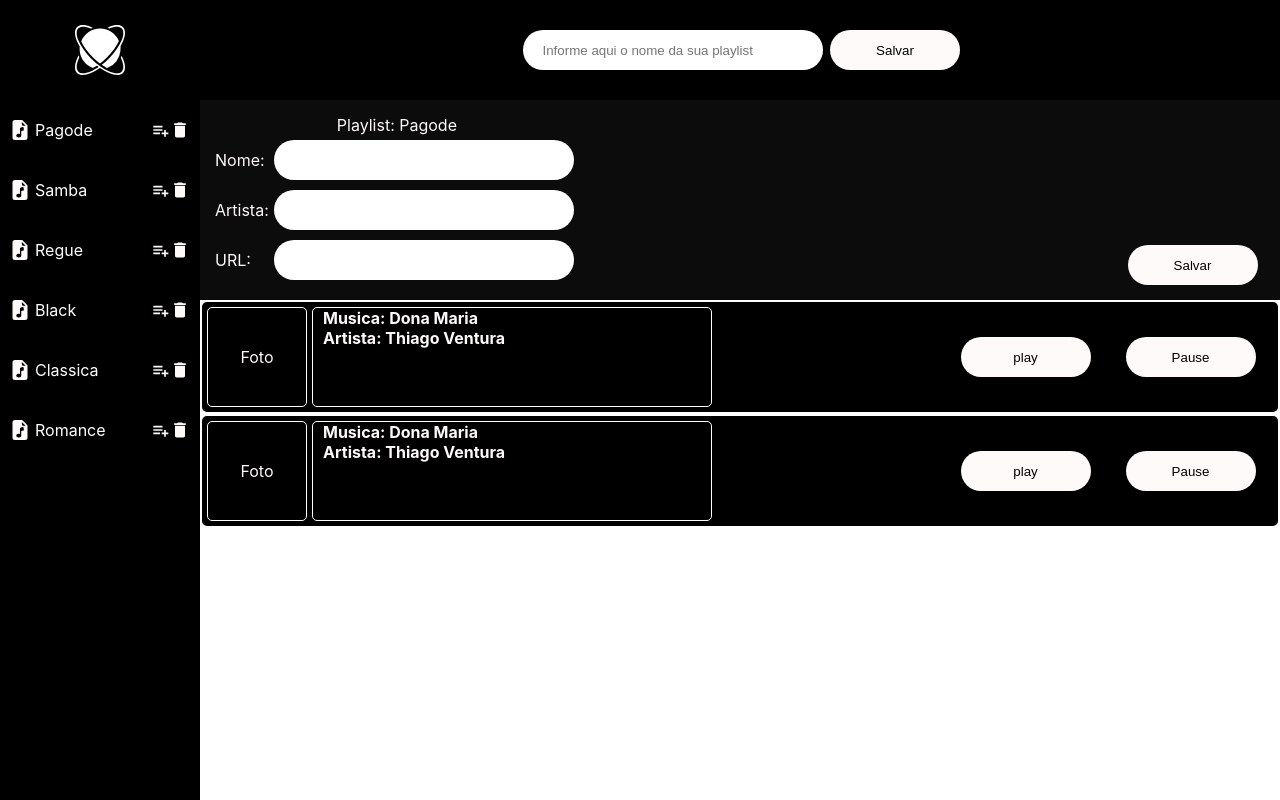
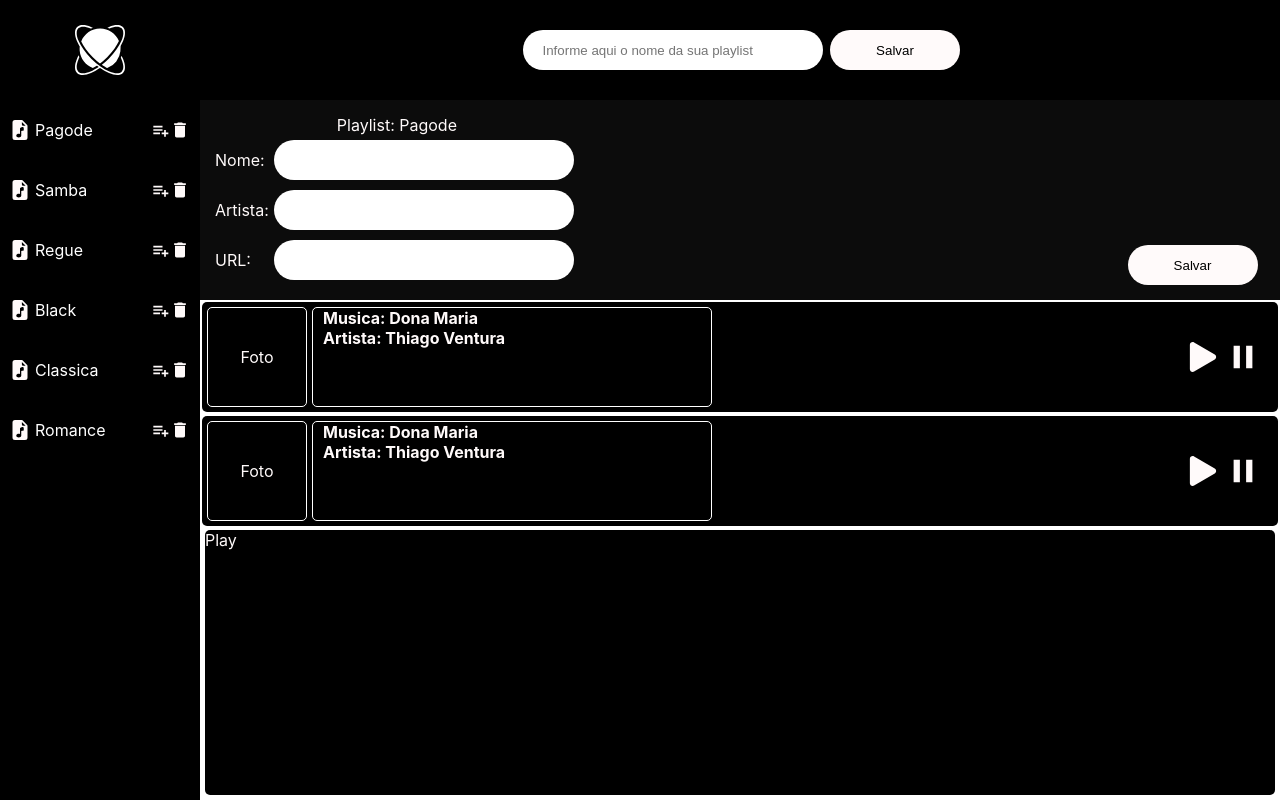
Before and after one commit to future4code/guimaraes-Robson-Ribeiro, a React (Create React App) app in the folder modulo1/projeto-labefy/: page / in a window 1280 px wide. Built offline with nearby package versions, Linux system fonts and the light colour scheme.

Commit message:
finalizado layout PlayListDetails

```diff
--- a/modulo1/projeto-labefy/src/components/Button/index.js
+++ b/modulo1/projeto-labefy/src/components/Button/index.js
@@ -5,7 +5,13 @@ import * as S from './styles';
 class Button extends React.Component{
     render(){
         return (<S.Container className={`main-btn-${this.props.className}`} >
-                    <S.Button className={this.props.className}>{this.props.children}</S.Button>
+                    <S.Button
+                        className={this.props.className}
+                        width={this.props.width}
+                        radius={this.props.radius}
+                    >
+                        {this.props.children}
+                    </S.Button>
                 </S.Container>
                 )
     }
--- a/modulo1/projeto-labefy/src/components/Button/styles.js
+++ b/modulo1/projeto-labefy/src/components/Button/styles.js
@@ -19,9 +19,9 @@ export const Button = styled.button`
     justify-content: center;
 
     height: 40px;
-    width: 130px;
+    width: ${ props => props.width? props.width : '130px'}; //130px;
 
-    border-radius: 500px;
+    border-radius: ${ props => props.radius? props.radius : '500px'}; ;
 
     background-color: var(--Snow);
     color: var(--Black);
--- a/modulo1/projeto-labefy/src/components/PlayList/index.js
+++ b/modulo1/projeto-labefy/src/components/PlayList/index.js
@@ -4,11 +4,14 @@ import React from "react";
 import PlayListInfo from "../PlayListInfo";
 import PlayListAdd from "../PlayListAdd";
 import PlayListDetails from "../PlayListDetails";
+import PlayListPlay from "../PlayListPlay";
+
 //css
 import {
     ContainerPlayList,
     ContainerPlayListAdd,
-    ContainerPlayListDetails
+    ContainerPlayListDetails,
+    ContainerPlayListPlay
 } from './styled';
 
 
@@ -24,15 +27,19 @@ class PlayList extends React.Component{
                 <PlayListInfo playlist={'Romance'} />
             </ContainerPlayList>
 
-            <ContainerPlayListAdd className="mai-playlist-container-add">
+            <ContainerPlayListAdd className="main-playlist-container-add">
                 <PlayListAdd />
             </ContainerPlayListAdd>
 
-            <ContainerPlayListDetails>
+            <ContainerPlayListDetails className="main-playlist-container-details">
                 <PlayListDetails />
                 <PlayListDetails />
                 <PlayListDetails />
             </ContainerPlayListDetails>
+
+            <ContainerPlayListPlay>
+                <PlayListPlay />
+            </ContainerPlayListPlay>
 
 
 
--- a/modulo1/projeto-labefy/src/components/PlayList/styled.js
+++ b/modulo1/projeto-labefy/src/components/PlayList/styled.js
@@ -31,3 +31,11 @@ export const ContainerPlayListDetails = styled.div`
         display: none;
     } */
 `;
+
+export const ContainerPlayListPlay = styled.div`
+    display: flex;
+    flex-direction: column;
+    grid-area: PP;
+
+    color: var(--Snow);
+`;
--- a/modulo1/projeto-labefy/src/components/PlayListDetails/index.js
+++ b/modulo1/projeto-labefy/src/components/PlayListDetails/index.js
@@ -13,12 +13,13 @@ import {
     CardPlayInfo,
     CardInfo,
     Label,
-    LabelInfo
+    Play,
+    Pause
 } from './styles';
 
 class PlayListDetails extends React.Component{
     render(){
-        return(<Container>
+        return(<Container className="playlist-details-container">
             <PlayListCard>
                 <CardInfo>
                     <CardPhoto>
@@ -33,10 +34,12 @@ class PlayListDetails extends React.Component{
 
                 <CardPlayInfo>
                     <CardPlay>
-                        <Button>play</Button>
+                        {/* <Button width={'80px'} ><Play /></Button> */}
+                        <Play />
                     </CardPlay>
                     <CardPlay>
-                        <Button>Pause</Button>
+                        {/* <Button width={'80px'}  ><Pause /></Button> */}
+                        <Pause />
                     </CardPlay>
                 </CardPlayInfo>
 
--- a/modulo1/projeto-labefy/src/components/PlayListDetails/styles.js
+++ b/modulo1/projeto-labefy/src/components/PlayListDetails/styles.js
@@ -1,4 +1,7 @@
 import styled from "styled-components";
+//icons
+import { FaPlay } from 'react-icons/fa';
+import { IoMdPause } from 'react-icons/io'
 
 export const Container = styled.div`
     display: flex;
@@ -68,7 +71,7 @@ export const CardPlayInfo = styled.div`
     justify-content: space-between;
 
     margin: 5px 20px;
-    width: 300px;
+    width: 70px;
     /* border: 1px solid yellowgreen; */
 `;
 
@@ -80,3 +83,26 @@ export const LabelInfo = styled.span`
     display: flex;
     /* position: absolute; */
 `;
+
+export const Play = styled(FaPlay)`
+    width: 30px;
+    height: 30px;
+    cursor: pointer;
+
+    :hover{
+        width: 35px;
+        height: 35px;
+    }
+`;
+
+export const Pause = styled(IoMdPause)`
+    width: 30px;
+    height: 30px;
+    cursor: pointer;
+
+    :hover{
+        width: 35px;
+        height: 35px;
+    }
+
+`;
--- a/modulo1/projeto-labefy/src/components/PlayListInfo/index.js
+++ b/modulo1/projeto-labefy/src/components/PlayListInfo/index.js
@@ -18,9 +18,12 @@ class PlayListInfo extends React.Component{
     render(){
         return(<Container className="main-playlist-info-container">
                 <List className={`main-playlist-info-container-category`}>
-                    <PlayListData>
+                    <PlayListData className="category-playlistdata">
                         <PlayListIcon />
-                        <ListTitle className={`main-playlist-info-container-category-${this.props.playlist}`}>{this.props.playlist}</ListTitle>
+                        <ListTitle
+                            className={`main-playlist-info-container-category-${this.props.playlist}`}
+                        >   {this.props.playlist}
+                        </ListTitle>
                      </PlayListData>
                 </List>
                 <Icons>
--- /dev/null
+++ b/modulo1/projeto-labefy/src/components/PlayListPlay/index.js
@@ -0,0 +1,14 @@
+import React from "react";
+
+//css
+import { Container } from './styles';
+
+class PlayListPlay extends React.Component{
+    render(){
+        return(<Container>
+            Play
+        </Container>)
+    }
+}
+
+export default PlayListPlay;
--- /dev/null
+++ b/modulo1/projeto-labefy/src/components/PlayListPlay/styles.js
@@ -0,0 +1,12 @@
+import styled from "styled-components";
+
+export const Container = styled.div`
+    display: flex;
+
+    background-color: var(--Black);
+
+    height: 100%;
+
+    margin: 0px 5px 5px 5px;
+    border-radius: 5px;
+`;
```
